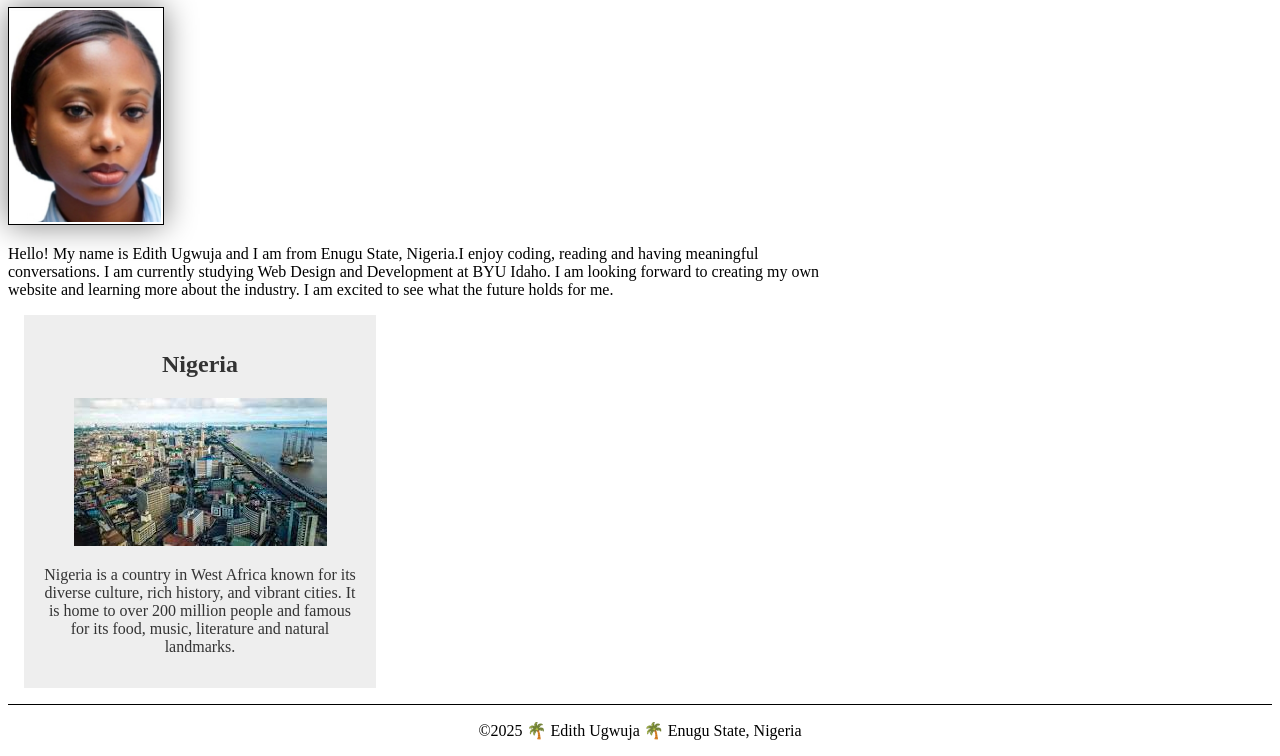
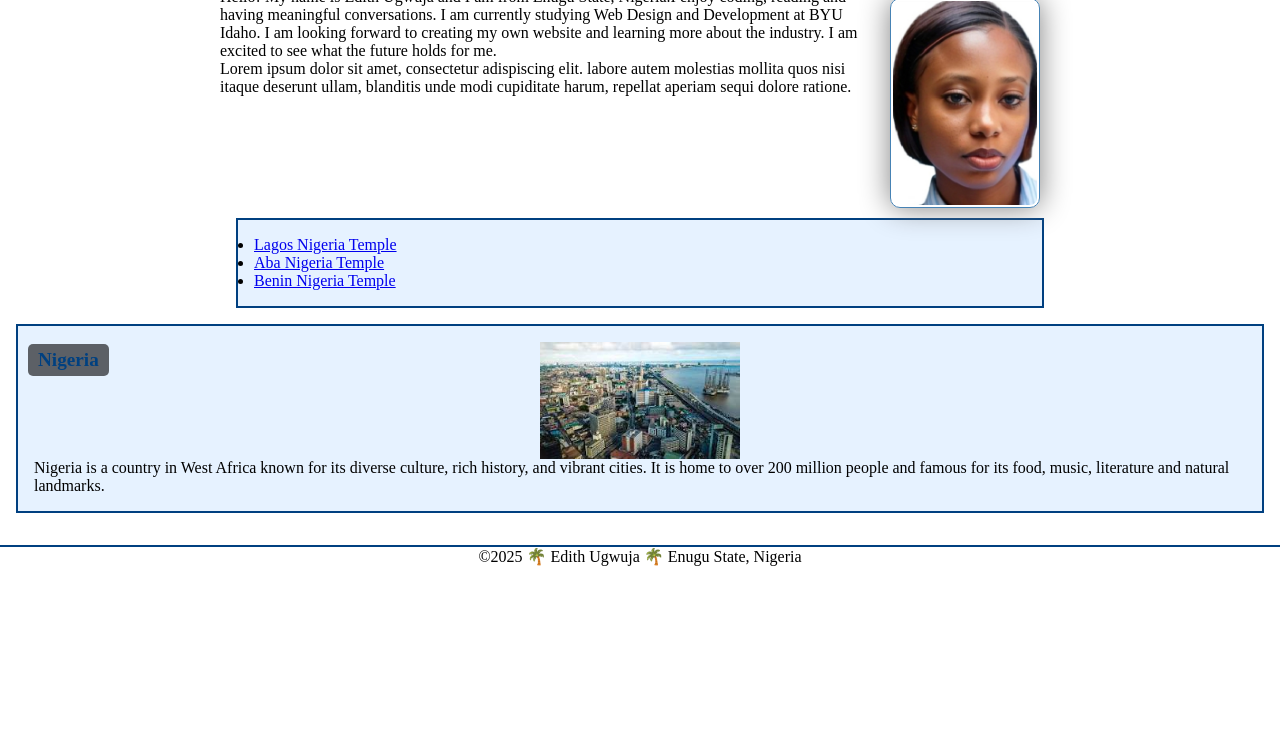
Before and after one commit to edithugwuja/wdd130, a plain HTML site: page index.html in a window 1280 px wide. Shown: the part 275-1031 px from the top of the page. After the commit the page ends 841 px from the top, so only its background shows below. Drawn offline with Linux system fonts and the light colour scheme.

Commit message:
Week 03: Code-along home page enhancement

```diff
--- a/index.html
+++ b/index.html
@@ -1,3 +1,4 @@
+<!-- 26 September 2025-->
 <!DOCTYPE html>
 <html lang="en-US">
 
@@ -15,19 +16,35 @@
     <nav>
         <a href="#">Home</a>
         <a href="wwr">White Water Rafting Website</a>
-        <a href="wwr/site-plan-rafting.html">White Water Rafting Siteplan</a>
+        <a href="wwr/site-plan-rafting.html">Siteplan</a>
+        <a href="https://linkedin.com">Linkedin</a>
+        <a href="https://facebook.com">Facebook</a>
     </nav>
 </header>
 <main>
     <h1>Edith Ugwuja | WDD 130</h1>
-    <img src="images/profile.jpg" alt="Hello, my name is Edith Ugwuja" width="200">
+    <img src="images/profile.jpg" alt="Hello, my name is Edith Ugwuja" width="200" class="profile">
     <p>Hello! My name is Edith Ugwuja and I am from Enugu State, Nigeria.I enjoy coding, reading and having meaningful
         conversations. I am currently studying Web Design and Development at BYU Idaho. I am looking forward to creating
         my own website and learning more about the industry. I am excited to see what the future holds for me.</p>
+    <p>Lorem ipsum dolor sit amet, consectetur adispiscing elit. labore autem molestias mollita quos nisi itaque
+        deserunt
+        ullam, blanditis unde modi cupiditate harum, repellat aperiam sequi dolore ratione.</p>
+    <ul class="box">
+        <li><a href="https://www.churchofjesuschrist.org/temples/details/lagos-nigeria-temple?lang=eng" target="_blank">
+                Lagos Nigeria Temple</a>
+        </li>
+        <li><a href="https://www.churchofjesuschrist.org/temples/details/aba-nigeria-temple?lang=eng" target="_blank">
+                Aba Nigeria Temple</a>
+        </li>
+        <li><a href="https://www.churchofjesuschrist.org/temples/details/benin-city-nigeria-temple?lang=eng"
+                target="_blank"> Benin Nigeria Temple</a>
+        </li>
+    </ul>
 </main>
-<aside>
-    <h2>Nigeria</h2>
-    <img src="images/nigeria.jpg" alt="Nigerian landscape">
+<aside class="box">
+    <img src="images/nigeria.jpg" alt="Nigerian landscape" class="aside-img">
+    <h2 class="overlay">Nigeria</h2>
     <p>Nigeria is a country in West Africa known for its diverse culture, rich history, and vibrant cities. It is home
         to over 200 million people and famous for its food, music, literature and natural landmarks.</p>
 </aside>
--- a/styles/styles.css
+++ b/styles/styles.css
@@ -1,55 +1,102 @@
+* {
+  margin: 0;
+  padding: 0;
+  box-sizing: border-box;
+}
+
+/* Class Selectors */
+.box {
+  margin: 1rem;
+  padding: 1rem;
+  border: 2px solid #004080;
+  background-color: #e6f2ff;
+  color: #000;
+}
+
+.profile {
+  float: right;
+  width: 150px;
+  margin: 10px 20px 10px 10px;
+  border-radius: 10px;
+}
+
+ul.box {
+  clear: both;
+  margin-top: 1rem;
+}
+
+aside image {
+  width: 100%;
+  display: block;
+}
+
+main {
+  max-width: 840px;
+  margin: 0 auto;
+}
+
+footer {
+  margin-top: 2rem;
+  border-top: 2px solid #004080;
+  text-align: center;
+}
+
+aside.box h2 {
+  color: #004080;
+  font-size: 1.2rem;
+  text-align: center;
+  margin: 0.5rem 0;
+}
+
+.aside-img {
+  width: 200px;
+  height: auto;
+  display: block;
+  margin: 0 auto;
+}
+
 nav {
-  background-color: darkblue;
+  background-color: steelblue;
   padding: 10px;
 }
 
 nav a {
   color: white;
   display: block;
-  padding: 20px;
+  padding: 10px;
 }
 
 h1 {
-  color: darkblue;
+  color: steelblue;
+  padding: .5rem;
 }
 
 main img {
-  width: 150px;
   height: auto;
-  border: 1px solid black;
+  border: 1px solid steelblue;
   padding: 2px;
   box-shadow: 0 0 30px gray;
+  width: 150px;
 }
 
 p {
   padding: 10px;
 }
 
-main {
-  max-width: 840px;
-}
-
-aside {
-  width: 20rem;
-  margin: 1rem;
-  border: 1px solid rgba(0, 0, 0 / 0.2);
-  padding: 1rem;
-  background-color: #eee;
-  color: #333;
-  text-align: center;
-}
-
-aside-image {
-  width: 200px;
-  height: auto;
-}
-
 p {
   padding: 0;
 }
 
-footer {
-  margin-top: 15px;
-  border-top: 1px solid #000;
-  text-align: center;
+aside {
+  position: relative;
 }
+
+.overlay {
+  position: absolute;
+  top: 10px;
+  left: 10px;
+  color: white;
+  background-color: rgba(0 0 0 / 0.6);
+  padding: 5px 10px;
+  border-radius: 5px;
+}
```
